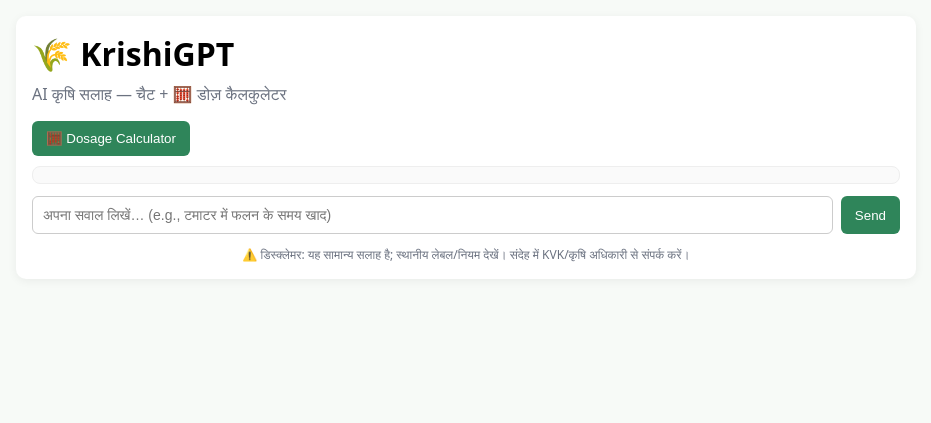
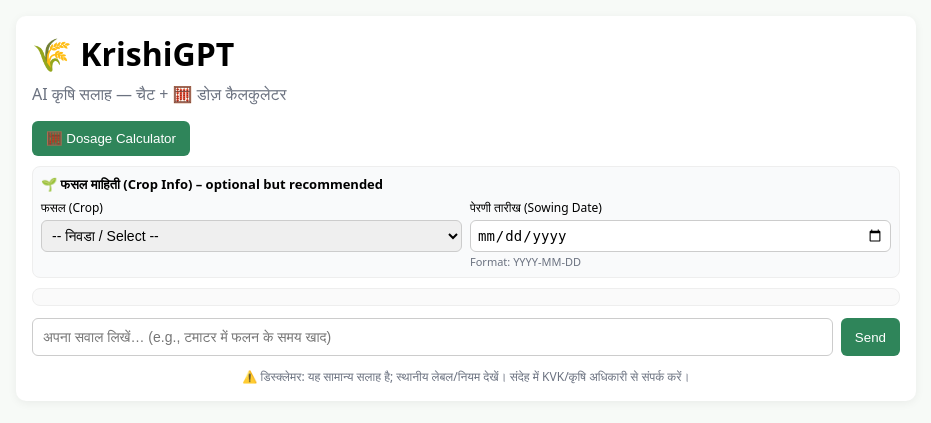
Before and after one commit to Swapnilpawar17/krishigpt, a Flask app: page / in a window 1280 px wide. Shown: the top 423 px of the page, without its empty margins (174-1105 px from the left). Run offline with Flask 3, Linux system fonts and the light colour scheme.

Commit message:
feat: stage-aware web chat (crop + sowing date)

```diff
--- a/app.py
+++ b/app.py
@@ -43,6 +43,7 @@
 redis_metrics = None
 metrics_local = {}
 
+
 def _metrics_inc(key, by=1):
     try:
         if redis_metrics:
@@ -51,6 +52,7 @@
             metrics_local[key] = metrics_local.get(key, 0) + by
     except Exception:
         metrics_local[key] = metrics_local.get(key, 0) + by
+
 
 def _metrics_get(key):
     try:
@@ -61,6 +63,7 @@
         pass
     return int(metrics_local.get(key, 0))
 
+
 def _metrics_snapshot():
     keys = [
         "chat_requests", "chat_success", "chat_errors",
@@ -68,6 +71,7 @@
         "calc_requests", "calc_success", "calc_errors"
     ]
     return {k: _metrics_get(k) for k in keys}
+
 
 # Connect metrics Redis (reuse REDIS_URL)
 if os.getenv("REDIS_URL"):
@@ -113,6 +117,7 @@
             return jsonify({"success": False, "error": "unauthorized"}), 401
         return f(*args, **kwargs)
     return _wrap
+
 
 def _calc_dose(payload: dict):
     """
@@ -175,8 +180,8 @@
 
     # Round nicely
     def r(x):
-        if x is None: return None
-        # for small numbers use 3 decimals, otherwise 2
+        if x is None:
+            return None
         return round(float(x), 3 if float(x) < 1 else 2)
 
     result = {
@@ -212,6 +217,7 @@
     except Exception:
         return jsonify({"service": "KrishiGPT", "message": "Web UI template missing"}), 200
 
+
 @app.route("/health")
 def health():
     return jsonify({
@@ -222,6 +228,7 @@
         "store_ready": bool(krishigpt and getattr(krishigpt, "kv_ready", False)),
         "whatsapp_ready": twilio_client is not None
     })
+
 
 @app.route("/healthz")
 def healthz():
@@ -263,9 +270,16 @@
         _metrics_inc("chat_errors")
         return jsonify({"success": False, "error": "Message is required"}), 400
 
+    # NEW: optional crop & sowing_date for stage-aware answers
+    crop = data.get("crop")           # e.g. "cotton"
+    sowing_date = data.get("sowing_date")  # "YYYY-MM-DD"
+    meta = None
+    if crop or sowing_date:
+        meta = {"crop": crop, "sowing_date": sowing_date}
+
     try:
         logger.info(f"Web chat from {user_id}: {message[:80]}...")
-        answer = krishigpt.get_response(user_id, message)
+        answer = krishigpt.get_response(user_id, message, meta=meta)
         # Add a short disclaimer
         answer += "\n\n---\n⚠️ यह सामान्य सलाह है; स्थानीय लेबल/नियम देखें। संदेह में KVK/कृषि अधिकारी से संपर्क करें।"
         _metrics_inc("chat_success")
@@ -294,9 +308,16 @@
         _metrics_inc("chat_errors")
         return jsonify({"success": False, "error": "Message is required"}), 400
 
+    # Also accept meta for secure clients (optional)
+    crop = data.get("crop")
+    sowing_date = data.get("sowing_date")
+    meta = None
+    if crop or sowing_date:
+        meta = {"crop": crop, "sowing_date": sowing_date}
+
     try:
         logger.info(f"Secure chat from {user_id}: {message[:80]}...")
-        answer = krishigpt.get_response(user_id, message)
+        answer = krishigpt.get_response(user_id, message, meta=meta)
         answer += "\n\n---\n⚠️ यह सामान्य सलाह है; स्थानीय लेबल/नियम देखें। संदेह में KVK/कृषि अधिकारी से संपर्क करें।"
         _metrics_inc("chat_success")
         return jsonify({"success": True, "response": answer, "user_id": user_id})
@@ -351,6 +372,7 @@
     if krishigpt and user_id:
         krishigpt.clear_history(user_id)
     return jsonify({"success": True, "message": "History cleared"})
+
 
 @app.route("/api/quick-info/<topic>")
 def quick_info(topic):
@@ -472,9 +494,11 @@
 def not_found(e):
     return jsonify({"success": False, "error": "Not found"}), 404
 
+
 @app.errorhandler(500)
 def server_error(e):
     return jsonify({"success": False, "error": "Server error"}), 500
+
 
 @app.route("/api/docs")
 def api_docs():
@@ -486,7 +510,7 @@
             "GET /health": "Health check",
             "GET /healthz": "Health check alias",
             "GET /metrics": "Usage counters (protected by METRICS_TOKEN if set)",
-            "POST /api/chat": "Web chat API { message, user_id? }",
+            "POST /api/chat": "Web chat API { message, user_id?, crop?, sowing_date? }",
             "POST /api/chat-secure": "Secure chat API (X-API-Key required if API_SECRET is set)",
             "POST /api/calc/dose": "Dosage calculator (open)",
             "POST /api/calc/dose-secure": "Dosage calculator (X-API-Key required if API_SECRET is set)",
@@ -495,6 +519,7 @@
             "POST /whatsapp/webhook": "Twilio WhatsApp webhook"
         }
     })
+
 
 if __name__ == "__main__":
     port = int(os.environ.get("PORT", 5000))
--- a/templates/index.html
+++ b/templates/index.html
@@ -54,6 +54,34 @@
       <div class="toolbar">
         <button id="openCalcBtn">🧮 Dosage Calculator</button>
       </div>
+
+      <!-- NEW: Crop & Sowing Date section -->
+      <div style="margin-bottom:10px; padding:8px; border:1px solid #eee; border-radius:8px; background:#f9fafb;">
+        <div style="font-size:13px; font-weight:600; margin-bottom:6px;">
+          🌱 फसल माहिती (Crop Info) – optional but recommended
+        </div>
+        <div style="display:flex; gap:8px; flex-wrap:wrap;">
+          <div style="flex:1; min-width:120px;">
+            <label style="font-size:12px; font-weight:500;">फसल (Crop)</label>
+            <select id="cropSelect" style="width:100%; padding:6px; border-radius:6px; border:1px solid #ccc;">
+              <option value="">-- निवडा / Select --</option>
+              <option value="cotton">कापूस (Cotton)</option>
+              <option value="tomato">टोमॅटो (Tomato)</option>
+              <option value="onion">कांदा (Onion)</option>
+              <option value="soybean">सोयाबीन (Soybean)</option>
+            </select>
+          </div>
+          <div style="flex:1; min-width:140px;">
+            <label style="font-size:12px; font-weight:500;">पेरणी तारीख (Sowing Date)</label>
+            <input id="sowingDate" type="date"
+                   style="width:100%; padding:6px; border-radius:6px; border:1px solid #ccc;"/>
+            <div style="font-size:11px; color:#6b7280; margin-top:2px;">
+              Format: YYYY-MM-DD
+            </div>
+          </div>
+        </div>
+      </div>
+      <!-- END new crop info section -->
 
       <div id="chat"></div>
       <div class="row">
@@ -131,6 +159,8 @@
     const chat = document.getElementById('chat');
     const input = document.getElementById('msg');
     const btn = document.getElementById('send');
+    const cropSelect = document.getElementById('cropSelect');     // NEW
+    const sowingInput = document.getElementById('sowingDate');    // NEW
 
     function addMsg(text, who) {
       const div = document.createElement('div');
@@ -146,11 +176,20 @@
       addMsg(text, 'user');
       input.value = '';
       btn.disabled = true;
+
+      // NEW: read crop & sowing date
+      const crop = cropSelect.value || null;
+      const sowingDate = sowingInput.value || null;
+
+      const payload = { message: text };
+      if (crop) payload.crop = crop;
+      if (sowingDate) payload.sowing_date = sowingDate;
+
       try {
         const res = await fetch('/api/chat', {
           method: 'POST',
           headers: { 'Content-Type': 'application/json' },
-          body: JSON.stringify({ message: text })
+          body: JSON.stringify(payload)
         });
         const data = await res.json();
         if (data.success) addMsg(data.response, 'bot');
```
